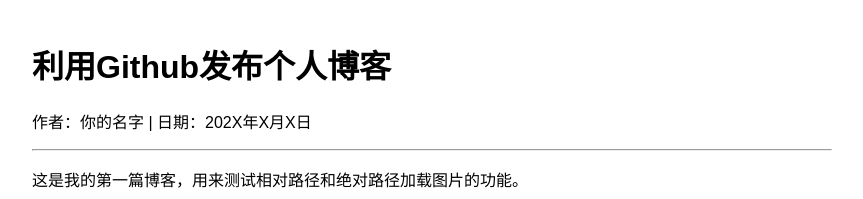
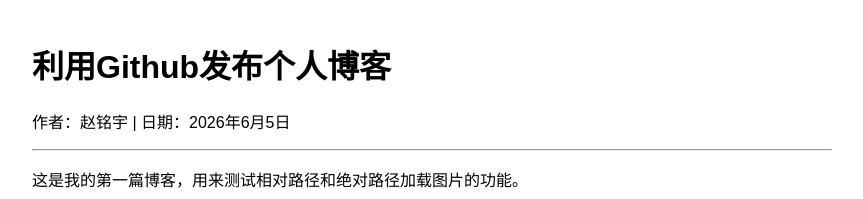
Before and after one commit to zmy5556666/zmy5556666.github.io, a plain HTML site: page pages/blog.html in a window 1280 px wide. Shown: the top 199 px of the page, without its empty margins (208-1071 px from the left). Drawn offline with Linux system fonts and the light colour scheme.

Commit message:
Add files via upload

```diff
--- a/pages/blog.html
+++ b/pages/blog.html
@@ -11,7 +11,7 @@
 </head>
 <body>
 <h1>利用Github发布个人博客</h1>
-<p>作者：你的名字 | 日期：202X年X月X日</p>
+<p>作者：赵铭宇 | 日期：2026年6月5日</p>
 <hr>
 <p>这是我的第一篇博客，用来测试相对路径和绝对路径加载图片的功能。</p>
 
```
